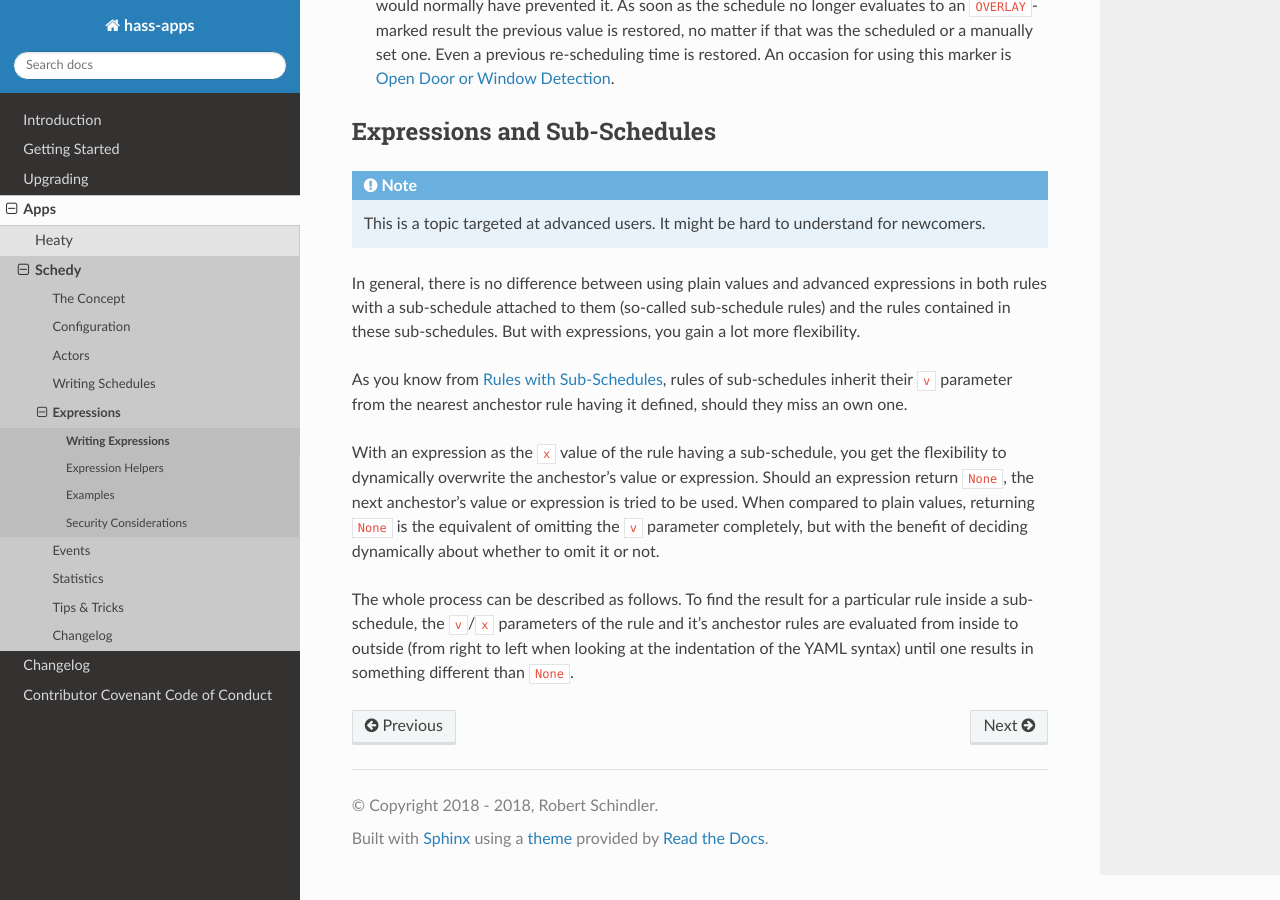
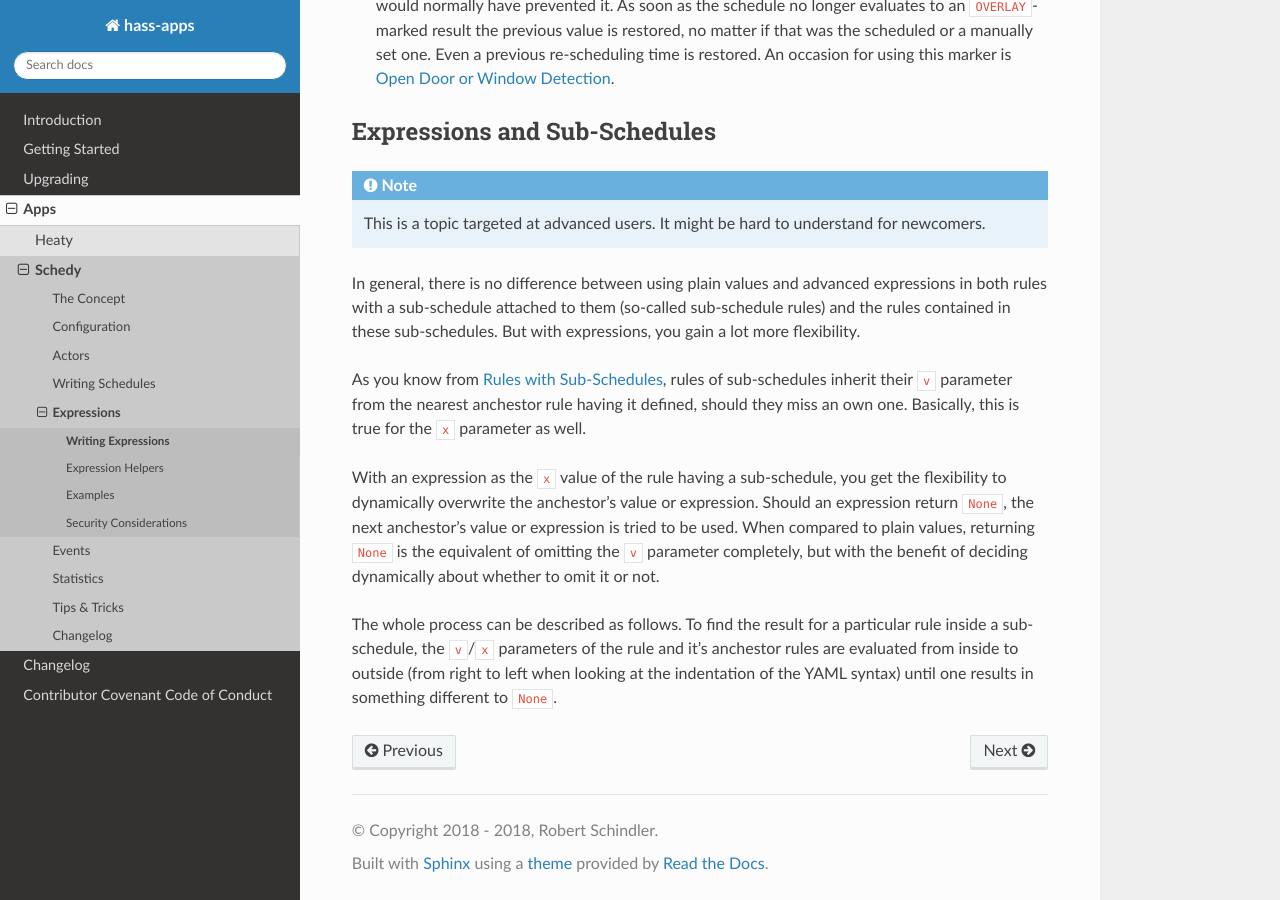
Before and after one commit to bob1de/hass-apps, a Sphinx documentation site: the page built from docs/apps/schedy/expressions/writing-expressions.rst, in a window 1280 px wide and 900 px high, scrolled down 3108 px. Built offline with Sphinx 7.4.7 and the Read the Docs theme 2.0.0, drawn with Linux system fonts in a browser that asks for light colours; the version number could not be read and is left out.

Commit message:
[schedy] Clarification about expressions with sub-schedules in docs

```diff
--- a/docs/apps/schedy/expressions/writing-expressions.rst
+++ b/docs/apps/schedy/expressions/writing-expressions.rst
@@ -168,7 +168,8 @@ with expressions, you gain a lot more flexibility.
 
 As you know from :ref:`schedy/writing-schedules/rules-with-sub-schedules`,
 rules of sub-schedules inherit their ``v`` parameter from the nearest
-anchestor rule having it defined, should they miss an own one.
+anchestor rule having it defined, should they miss an own one. Basically,
+this is true for the ``x`` parameter as well.
 
 With an expression as the ``x`` value of the rule having a sub-schedule,
 you get the flexibility to dynamically overwrite the anchestor's value or
@@ -182,4 +183,4 @@ The whole process can be described as follows. To find the result for
 a particular rule inside a sub-schedule, the ``v``/``x`` parameters of
 the rule and it's anchestor rules are evaluated from inside to outside
 (from right to left when looking at the indentation of the YAML syntax)
-until one results in something different than ``None``.
+until one results in something different to ``None``.
```
